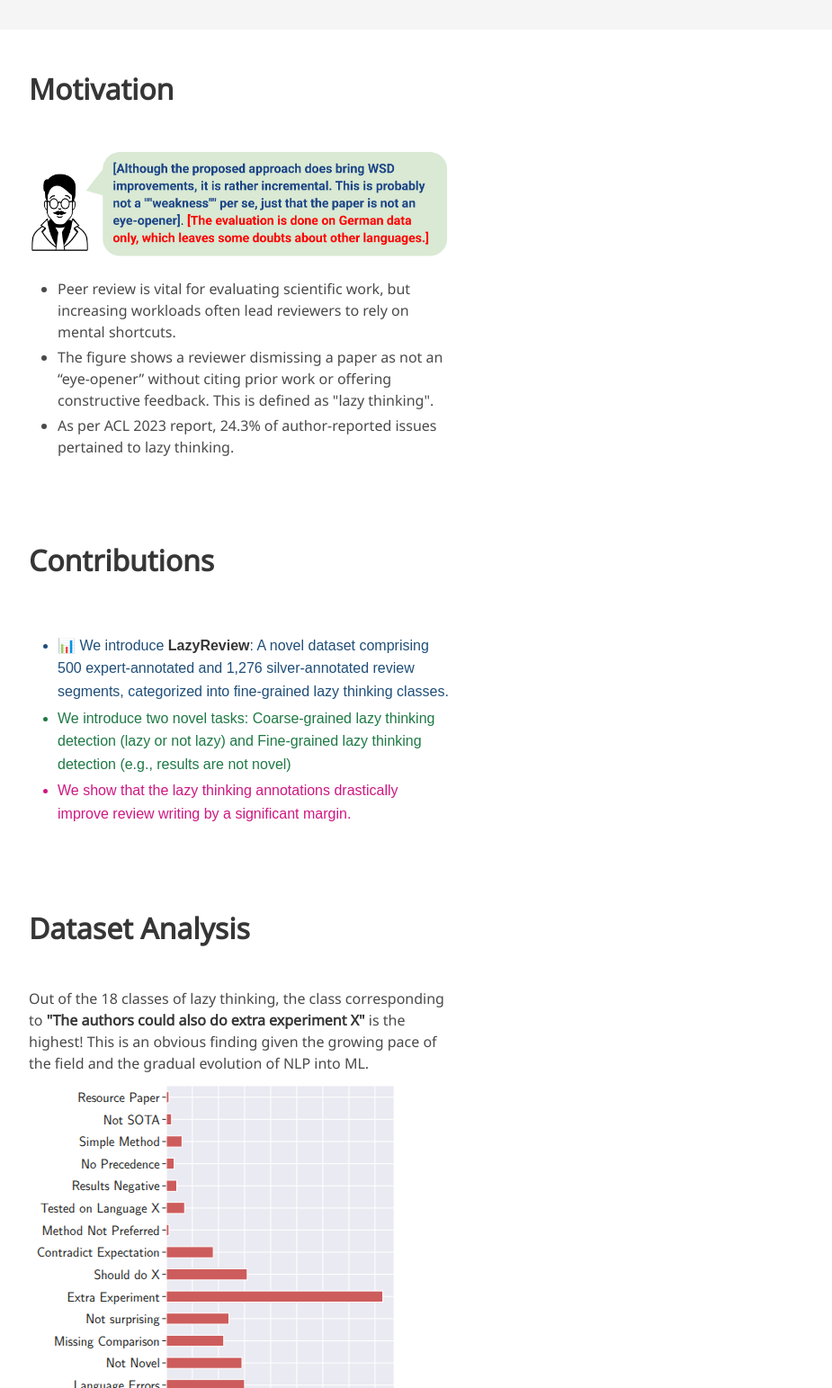
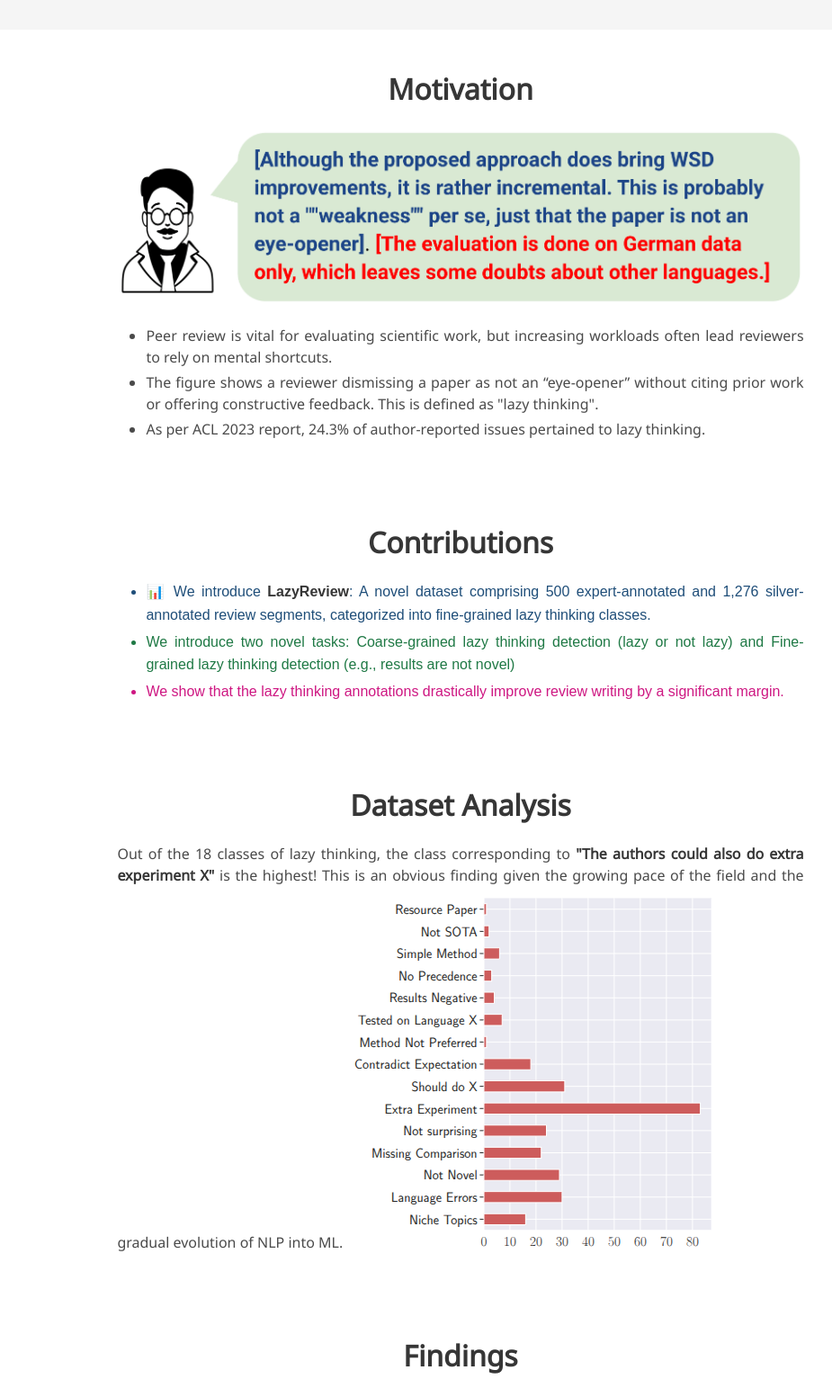
Before and after one commit to UKPLab/acl2025-lazy-review, a plain HTML site: page index.html in a window 1280 px wide. Shown: the part 837-2380 px from the top of the page at 90% size, without its empty margins (128-1053 px from the left). Drawn offline with nearby package versions, Linux system fonts and the light colour scheme; some icons are missing; a web font is replaced by a local one.

Commit message:
Webpage changes

```diff
--- a/index.html
+++ b/index.html
@@ -148,12 +148,13 @@ train junior reviewers in the community.
 <!-- End paper abstract -->
 <section class="section">
     <div class="container is-max-desktop">
-        <h3 class="title is-3 has-text-left mb-6">
+        <div class="columns is-centered has-text-centered">
+            <div class="column is-four-fifths">
+        <h3 class="title is-3">
             Motivation
         </h3>
-        <div class="columns has-text-left">
-            <div class="column is-half column-padding has-text-left">
-                <div class="content">
+        <div class="container is-max-desktop">
+                <div class="content has-text-justified">
                     <p>
 <img src="static/images/logo.png" alt="Distribution of classes in our dataset">
 <ul>
@@ -165,12 +166,13 @@ train junior reviewers in the community.
 <!-- Intro -->
 <section class="section">
     <div class="container is-max-desktop">
-        <h3 class="title is-3 has-text-left mb-6">
+        <div class="columns is-centered has-text-centered">
+            <div class="column is-four-fifths">
+        <h3 class="title is-3 ">
             Contributions
         </h3>
-        <div class="columns has-text-left">
-            <div class="column is-half column-padding has-text-left">
-                <div class="content">
+<div class="container is-max-desktop">
+            <div class="content has-text-justified">
                     <p>
                         <ul style="font-family: Arial, sans-serif; line-height: 1.6; font-size: 16px;">
   <li style="color: #1f4e79;">
@@ -187,11 +189,13 @@ train junior reviewers in the community.
 
 <section class="section">
     <div class="container is-max-desktop">
-        <h3 class="title is-3 has-text-left mb-6">
+        <div class="columns is-centered has-text-centered">
+            <div class="column is-four-fifths">
+        <h3 class="title is-3 ">
             Dataset Analysis
         </h3>
-        <div class="columns has-text-left">
-            <div class="column is-half column-padding has-text-left">
+<div class="container is-max-desktop">
+            <div class="content has-text-justified">
                 <div class="content">
                     <p>
 Out of the 18 classes of lazy thinking, the class corresponding to <strong> "The authors could also do extra experiment X" </strong> is the highest! This is an obvious finding given the growing pace of the field and the gradual evolution of NLP into ML.
@@ -201,11 +205,13 @@ Out of the 18 classes of lazy thinking, the class corresponding to <strong> "The
 </section>
 <section class="section">
     <div class="container is-max-desktop">
-        <h3 class="title is-3 has-text-left mb-6">
+        <div class="columns is-centered has-text-centered">
+            <div class="column is-four-fifths">
+        <h3 class="title is-3">
             Findings
         </h3>
-        <div class="columns has-text-left">
-            <div class="column is-half column-padding has-text-left">
+<div class="container is-max-desktop">
+            <div class="content has-text-justified">
                 <div class="content">
                     <p>
 <li>LLMs are good at detecting coarse-grained lazy thinking but underperform for fine-grained detection!
@@ -221,11 +227,13 @@ Out of the 18 classes of lazy thinking, the class corresponding to <strong> "The
 
 <section class="section">
     <div class="container is-max-desktop">
-        <h3 class="title is-3 has-text-left mb-6">
+        <div class="columns is-centered has-text-centered">
+            <div class="column is-four-fifths">
+        <h3 class="title is-3">
             Bibtex
         </h3>
-        <div class="columns has-text-left">
-            <div class="column is-half column-padding has-text-left">
+<div class="container is-max-desktop">
+            <div class="content has-text-justified">
                 <div class="content">
                     <p>
                       <pre><code>@misc{purkayastha2025lazyreviewdatasetuncoveringlazy,
```
